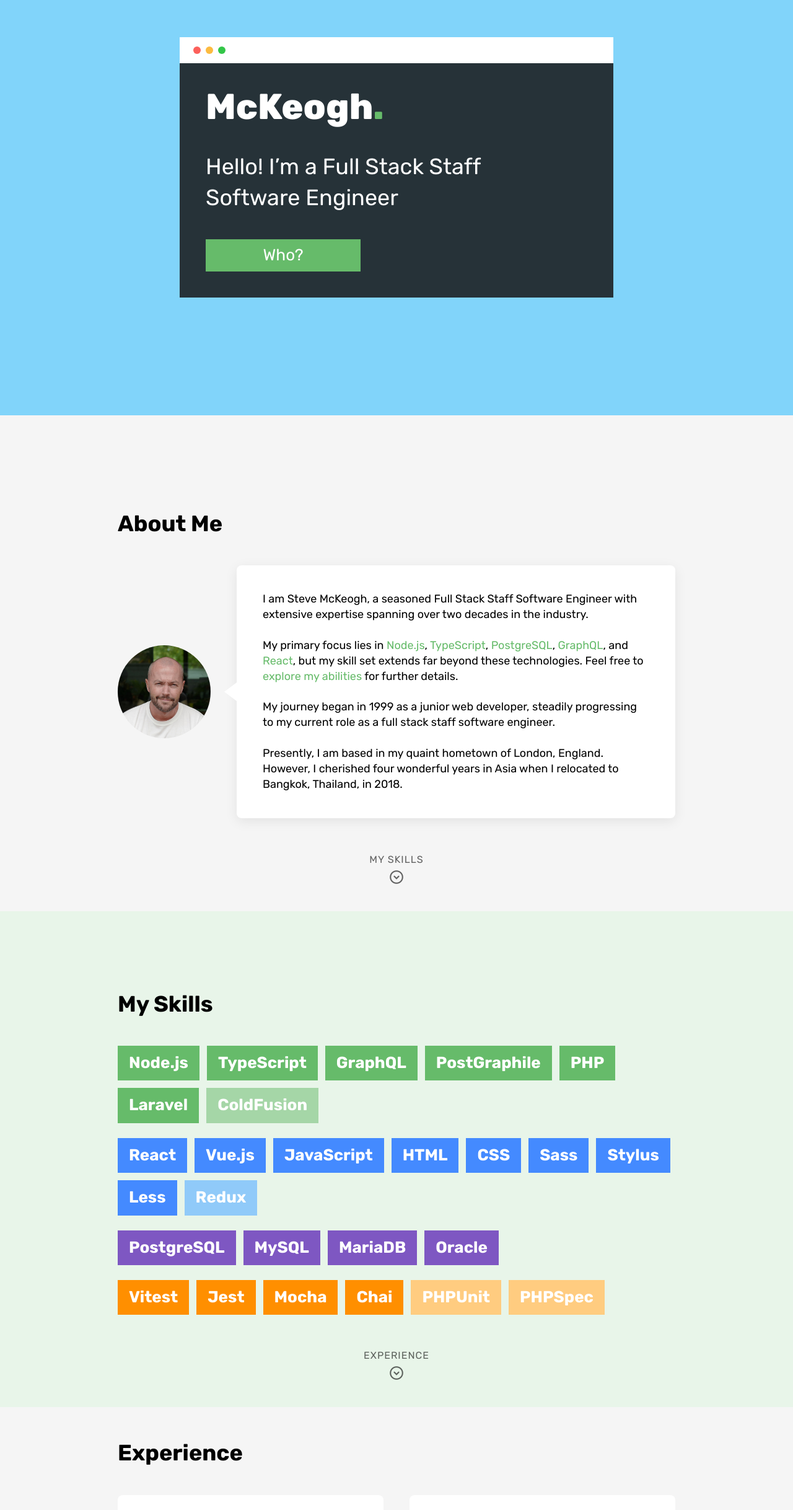
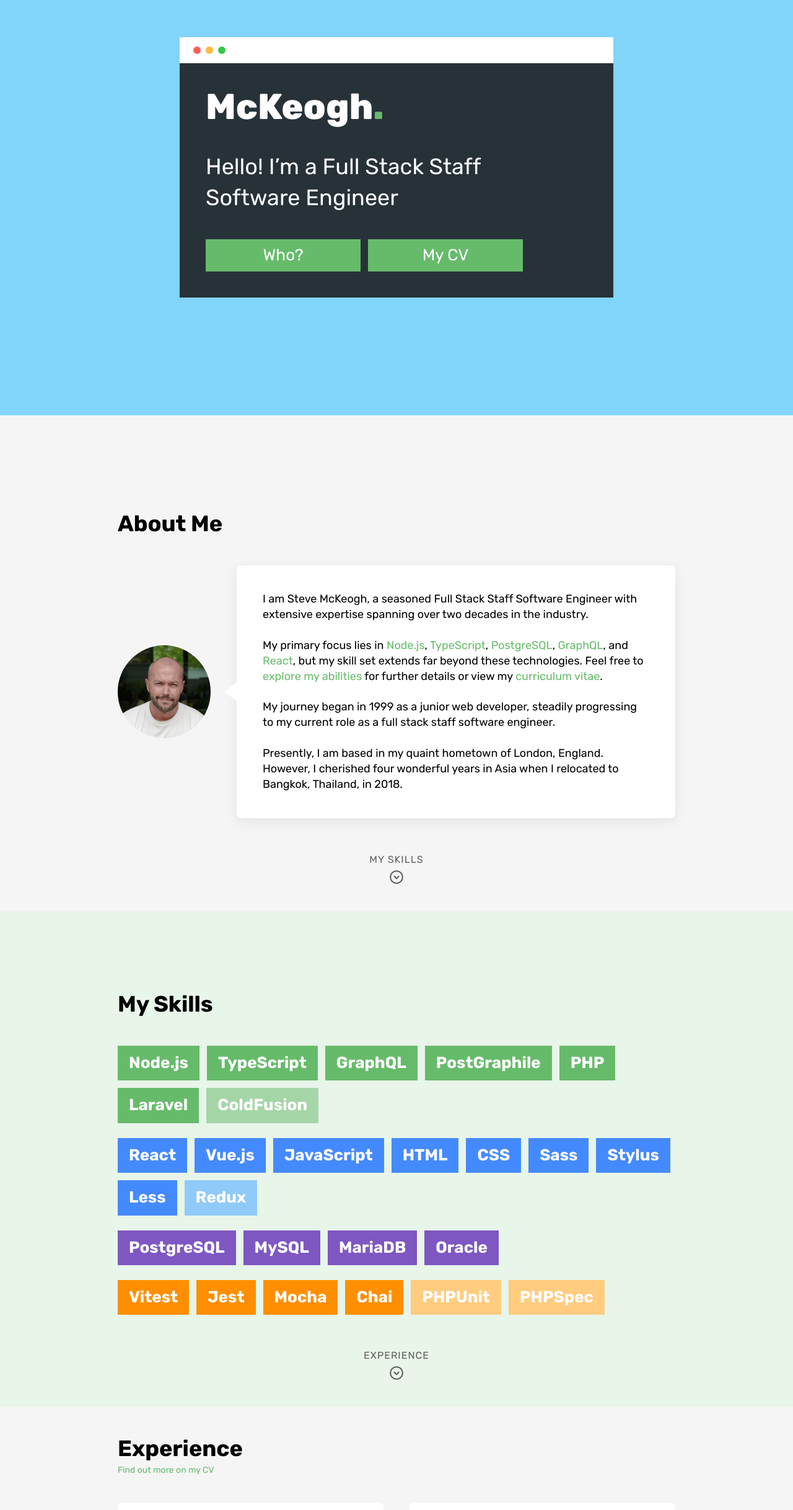
Before and after one commit to thekeogh/frontend, a React (Vite) app: page / in a window 1280 px wide. Shown: the part 130-2566 px from the top of the page at 62% size. Built offline with nearby package versions, Linux system fonts and the light colour scheme.

Commit message:
fix(cv): added links to my CV

```diff
--- a/src/global.css
+++ b/src/global.css
@@ -203,13 +203,22 @@ p:last-child {
   Utils
 */
 .regular {
-  font-weight: var(--font-weight-regular);
+  font-weight: var(--font-weight-regular) !important;
 }
 .bold {
-  font-weight: var(--font-weight-bold);
+  font-weight: var(--font-weight-bold) !important;
 }
 .bolder {
-  font-weight: var(--font-weight-bolder);
+  font-weight: var(--font-weight-bolder) !important;
+}
+.small {
+  font-size: var(--font-size-small) !important;
+}
+.tiny {
+  font-size: var(--font-size-tiny) !important;
+}
+.block {
+  display: block !important;
 }
 
 /*
--- a/src/sections/About/index.tsx
+++ b/src/sections/About/index.tsx
@@ -27,7 +27,7 @@ export function About(props: Props) {
             <Avatar />
             <blockquote>
               <p>I am Steve McKeogh, a seasoned Full Stack Staff Software Engineer with extensive expertise spanning over two decades in the industry.</p>
-              <p>My primary focus lies in <a href="https://nodejs.org/en" target="_blank" rel="noopener noreferrer">Node.js</a>, <a href="https://www.typescriptlang.org/" target="_blank" rel="noopener noreferrer">TypeScript</a>, <a href="https://www.postgresql.org/" target="_blank" rel="noopener noreferrer">PostgreSQL</a>, <a href="https://graphql.org/" target="_blank" rel="noopener noreferrer">GraphQL</a>, and <a href="https://react.dev/" target="_blank" rel="noopener noreferrer">React</a>, but my skill set extends far beyond these technologies. Feel free to <a href="#skills" onClick={() => scroller.scrollTo("skills", { smooth: true })}>explore my abilities</a> for further details.</p>
+              <p>My primary focus lies in <a href="https://nodejs.org/en" target="_blank" rel="noopener noreferrer">Node.js</a>, <a href="https://www.typescriptlang.org/" target="_blank" rel="noopener noreferrer">TypeScript</a>, <a href="https://www.postgresql.org/" target="_blank" rel="noopener noreferrer">PostgreSQL</a>, <a href="https://graphql.org/" target="_blank" rel="noopener noreferrer">GraphQL</a>, and <a href="https://react.dev/" target="_blank" rel="noopener noreferrer">React</a>, but my skill set extends far beyond these technologies. Feel free to <a href="#skills" onClick={() => scroller.scrollTo("skills", { smooth: true })}>explore my abilities</a> for further details or view my <a href="https://cv.stevemckeogh.com">curriculum vitae</a>.</p>
               <p>My journey began in 1999 as a junior web developer, steadily progressing to my current role as a full stack staff software engineer.</p>
               <p>Presently, I am based in my quaint hometown of London, England. However, I cherished four wonderful years in Asia when I relocated to Bangkok, Thailand, in 2018.</p>
             </blockquote>
--- a/src/sections/Experience/index.tsx
+++ b/src/sections/Experience/index.tsx
@@ -22,7 +22,7 @@ export function Experience(props: Props) {
       <a id={name} />
       <Element name={name} data-testid={props["data-testid"]} className={className}>
         <div>
-          <h2 className="h2">Experience</h2>
+          <h2 className="h2">Experience <a href="https://cv.stevemckeogh.com" className="tiny regular block link">Find out more on my CV</a></h2>
           <div className={style.grid}>
             <div className={style.column}>
               <Work
--- a/src/sections/Footer/index.tsx
+++ b/src/sections/Footer/index.tsx
@@ -1,5 +1,7 @@
 import classNames from "classnames";
 import { Element } from "react-scroll";
+
+import { Button } from "@components";
 
 import style from "./style.module.css";
 
@@ -18,6 +20,7 @@ export function Footer(props: Props) {
     <Element name="footer" data-testid={props["data-testid"]} className={className}>
       <p className="h1">McKeogh<span>.</span></p>
       <p className="shout">Full Stack Staff Software Engineer</p>
+      <Button type="href" size="large" to="https://cv.stevemckeogh.com">My CV</Button>
       <p className={style.social}>
         <a href="https://github.com/thekeogh" className={style.github}>
           <i className="fa-brands fa-github" />
--- a/src/sections/Intro/index.tsx
+++ b/src/sections/Intro/index.tsx
@@ -25,7 +25,10 @@ export function Intro(props: Props) {
         <main className={style.body}>
           <h1 className="h1">McKeogh<span>.</span></h1>
           <p className="shout">Hello! I’m a Full Stack Staff Software Engineer</p>
-          <Button type="href" size="large" to="#about" onClick={() => scroller.scrollTo("about", { smooth: true })}>Who?</Button>
+          <div className={style.buttons}>
+            <Button type="href" size="large" to="#about" onClick={() => scroller.scrollTo("about", { smooth: true })}>Who?</Button>
+            <Button type="href" size="large" to="https://cv.stevemckeogh.com">My CV</Button>
+          </div>
         </main>
       </div>
     </Element>
--- a/src/sections/Intro/style.module.css
+++ b/src/sections/Intro/style.module.css
@@ -55,6 +55,11 @@
   margin-bottom: var(--dimension-spacing-large);
 }
 
+.buttons {
+  column-gap: 12px;
+  display: flex;
+}
+
 /*
   Phone landscape
 */
```
